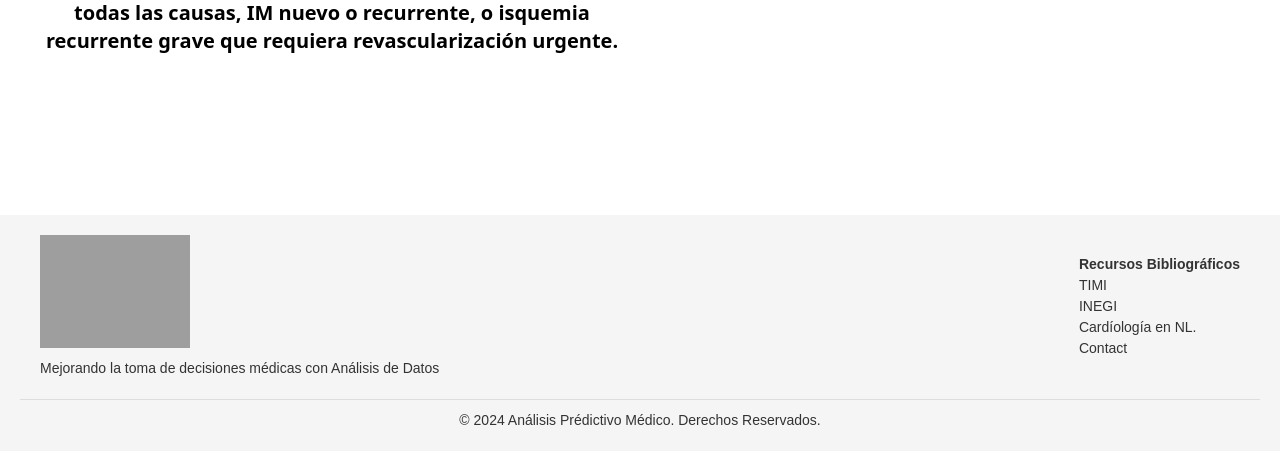
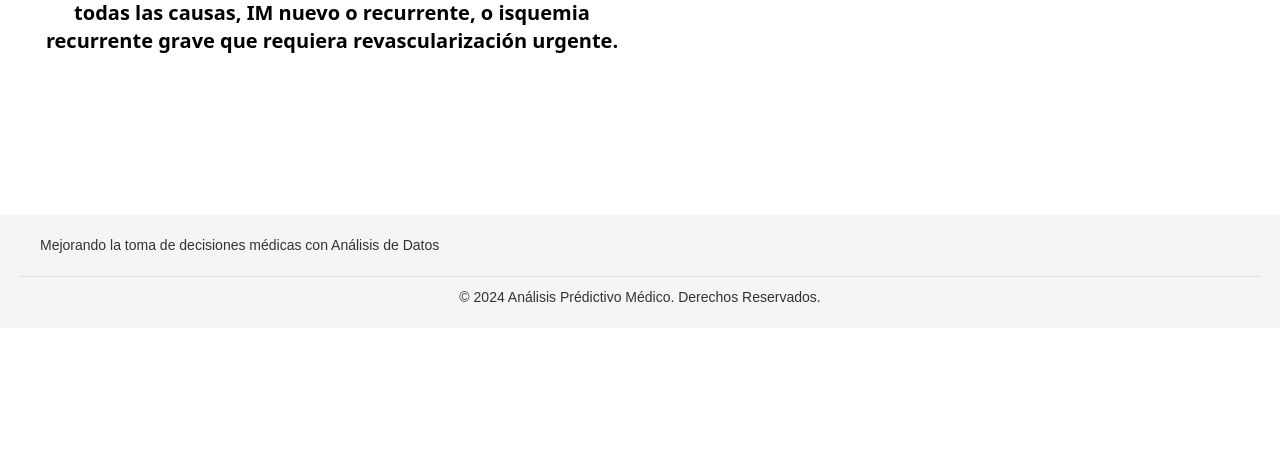
Before and after one commit to HidenLacan/ML_Consume_heart_model, a Django app: template api_consume_app/templates/test.html in a window 1280 px wide. Shown: the part 2841-3292 px from the top of the page. After the commit the page ends 3143 px from the top, so only its background shows below. Run offline with Django 5.2, Linux system fonts and the light colour scheme; the template is opened without the code that fills it, so the values that code supplies are empty; some libraries are stand-ins or nearby versions; grey boxes are pictures that could not be loaded.

Commit message:
model version 3

```diff
--- a/api_consume_app/templates/base.html
+++ b/api_consume_app/templates/base.html
@@ -27,7 +27,7 @@
     <div style="display: flex; justify-content: space-between; align-items: center; max-width: 1200px; margin: auto;">
         <!-- Logo and mission statement -->
         <div>
-            <img src="logo.png" alt="Institution Logo" style="max-width: 150px; margin-bottom: 10px;">
+            {% comment %} <img src="logo.png" alt="Institution Logo" style="max-width: 150px; margin-bottom: 10px;"> {% endcomment %}
             <p>Mejorando la toma de decisiones médicas con Análisis de Datos</p>
         </div>
 
@@ -35,12 +35,12 @@
 
         <!-- Quick Links -->
         <div>
-            <strong>Recursos Bibliográficos</strong>
+            {% comment %} <strong>Recursos Bibliográficos</strong> {% endcomment %}
             <ul style="list-style: none; padding: 0;">
-                <li><a href="/about" style="color: #333; text-decoration: none;">TIMI</a></li>
+                {% comment %} <li><a href="/about" style="color: #333; text-decoration: none;">TIMI</a></li>
                 <li><a href="/methodology" style="color: #333; text-decoration: none;">INEGI</a></li>
                 <li><a href="/resources" style="color: #333; text-decoration: none;">Cardíología en NL.</a></li>
-                <li><a href="/contact" style="color: #333; text-decoration: none;">Contact</a></li>
+                <li><a href="/contact" style="color: #333; text-decoration: none;">Contact</a></li> {% endcomment %}
             </ul>
         </div>
     </div>
```
